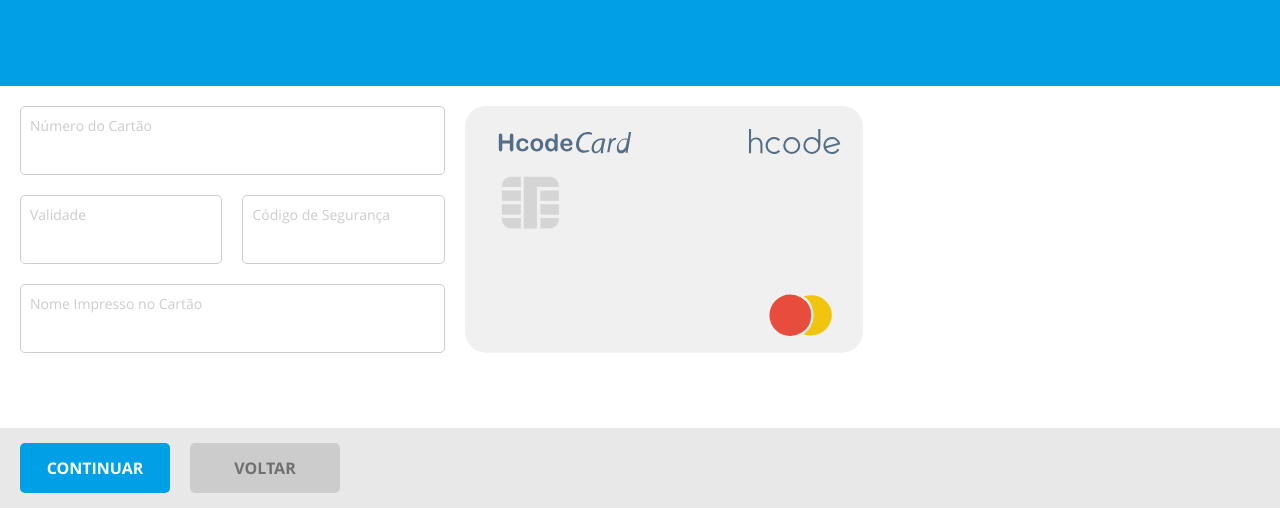
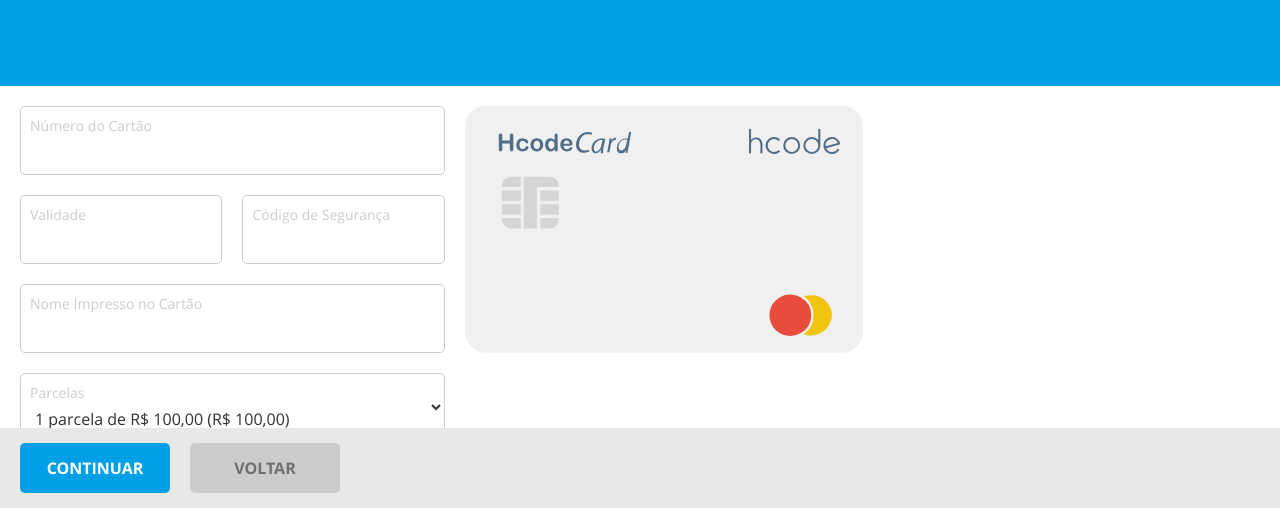
Before and after one commit to hcode-lab-ferrari/hcode-lab-ferrari.github.io, a website: page schedules-payment.html in a window 1280 px wide. Shown: the part 292-800 px from the top of the page. Drawn offline with Linux system fonts and the light colour scheme; files whose address does not match are found by name.

Commit message:
parcelas

```diff
--- a/assets/sass/form.scss
+++ b/assets/sass/form.scss
@@ -19,7 +19,7 @@
             top: 10px;
             transition: color .3s ease-in-out;
         }
-        input, textarea {
+        input, textarea, select {
             line-height: 1.5em;
             padding: 10px;
             padding-top: 33px;
--- a/schedules-payment.html
+++ b/schedules-payment.html
@@ -120,8 +120,15 @@
                             <label for="name">Nome Impresso no Cartão</label>
                         </div>
 
+                        <div class="field">
+                            <select name="installments" id="installments">
+                                <option value="1">1 parcela de R$ 100,00 (R$ 100,00)</option>
+                                <option value="2">2 parcelas de R$ 52,26 (R$ 104,52)</option>
+                            </select>
+                            <label for="installments">Parcelas</label>
+                        </div>
+
                     </div>
-
 
                     <div class="form-card">
                         <div class="faces" id="credit-card">
```
Also changed, not shown: assets/css/main.css.
